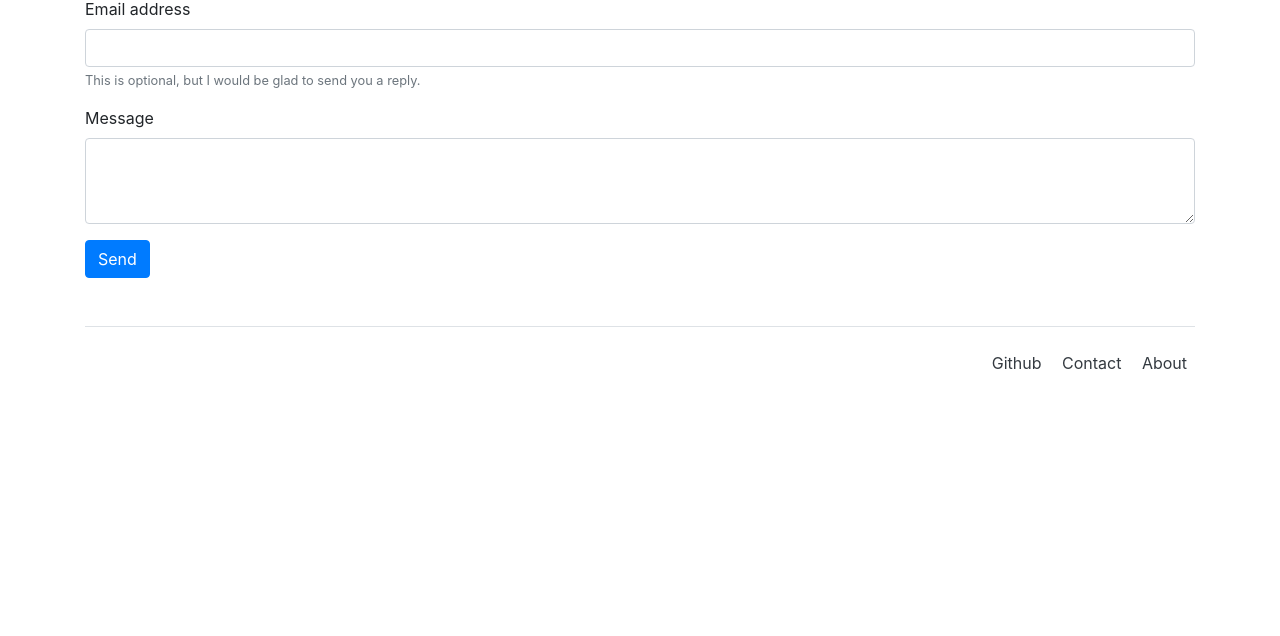
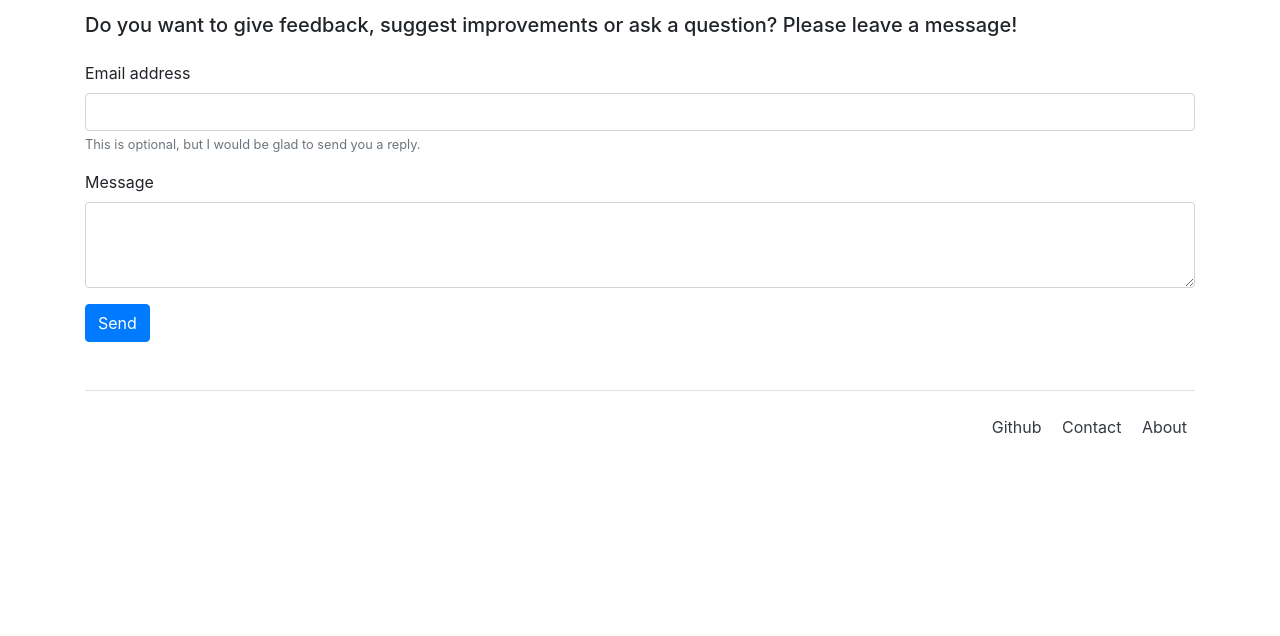
Before and after one commit to corneliusboehm/covid-dashboard, a plain HTML site: page contact.html in a window 1280 px wide. Shown: the part 164-800 px from the top of the page. Drawn offline with nearby package versions, Linux system fonts and the light colour scheme.

Commit message:
Add a message to the contact page

```diff
--- a/contact.html
+++ b/contact.html
@@ -52,6 +52,10 @@
 
         <div class="container">
             <h2 class="pt-4">Contact</h2>
+            <h5 class="pt-3 pb-3">
+                Do you want to give feedback, suggest improvements or ask a question?
+                Please leave a message!
+            </h5>
 
             <form id="contactForm">
                 <div class="form-group">
```
